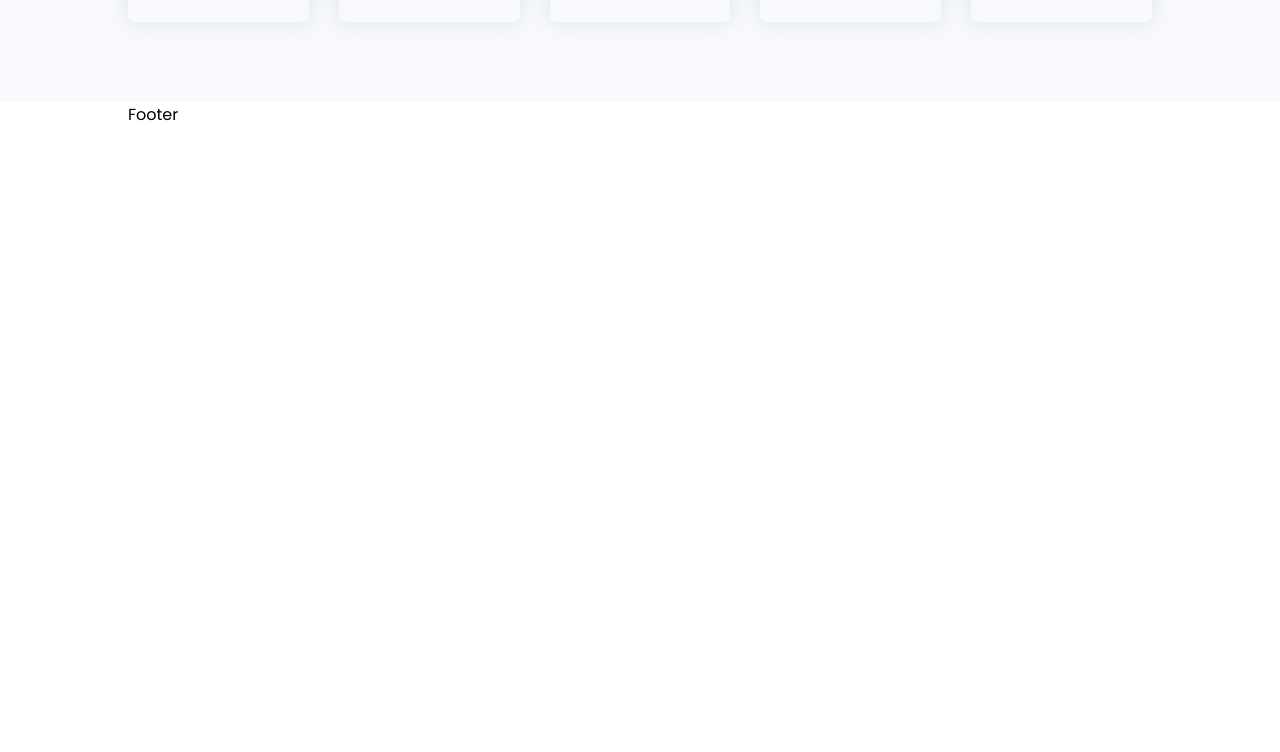
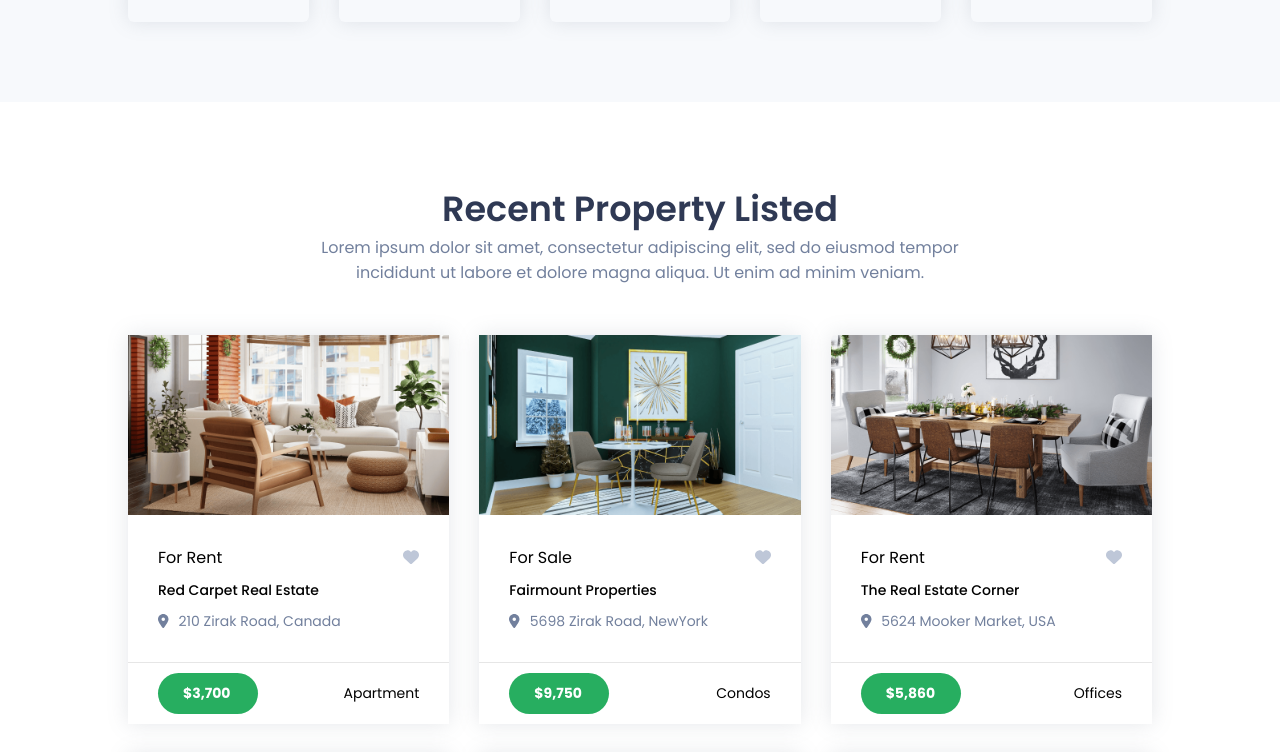
Before and after one commit to danhbui1998/react-landing-page, a React (Create React App) app: page / in a window 1280 px wide. Shown: the part 1178-1930 px from the top of the page. Before the commit the page ends 1305 px from the top, so only its background shows below. Built offline with nearby package versions, Linux system fonts and the light colour scheme.

Commit message:
#6. Xây dựng phần Recent

```diff
--- a/src/App.scss
+++ b/src/App.scss
@@ -1,4 +1,5 @@
 @import './scss/mixin.scss';
+
 .App {
     background-color: #fff;
 }
@@ -30,4 +31,7 @@ input {
 
 section {
     padding: 80px 0;
+    @include sm {
+        padding: 50px 0;
+    }
 }
--- a/src/assets/data/Data.js
+++ b/src/assets/data/Data.js
@@ -3,6 +3,13 @@ import featured2 from '../images/hero/h2.png';
 import featured3 from '../images/hero/h3.png';
 import featured4 from '../images/hero/h4.png';
 import featured5 from '../images/hero/h6.png';
+
+import recent1 from '../images/list/p-1.png';
+import recent2 from '../images/list/p-2.png';
+import recent3 from '../images/list/p-7.png';
+import recent4 from '../images/list/p-4.png';
+import recent5 from '../images/list/p-5.png';
+import recent6 from '../images/list/p-6.png';
 
 export const nav = [
     {
@@ -57,10 +64,10 @@ export const featured = [
         total: '80 Property',
     },
 ];
-export const list = [
+export const recents = [
     {
         id: 1,
-        cover: '../images/list/p-1.png',
+        image: recent1,
         name: 'Red Carpet Real Estate',
         location: '210 Zirak Road, Canada',
         category: 'For Rent',
@@ -69,7 +76,7 @@ export const list = [
     },
     {
         id: 2,
-        cover: '../images/list/p-2.png',
+        image: recent2,
         name: 'Fairmount Properties',
         location: '5698 Zirak Road, NewYork',
         category: 'For Sale',
@@ -78,7 +85,7 @@ export const list = [
     },
     {
         id: 3,
-        cover: '../images/list/p-7.png',
+        image: recent3,
         name: 'The Real Estate Corner',
         location: '5624 Mooker Market, USA',
         category: 'For Rent',
@@ -87,7 +94,7 @@ export const list = [
     },
     {
         id: 4,
-        cover: '../images/list/p-4.png',
+        image: recent4,
         name: 'Herringbone Realty',
         location: '5621 Liverpool, London',
         category: 'For Sale',
@@ -96,7 +103,7 @@ export const list = [
     },
     {
         id: 5,
-        cover: '../images/list/p-5.png',
+        image: recent5,
         name: 'Brick Lane Realty',
         location: '210 Montreal Road, Canada',
         category: 'For Rent',
@@ -105,7 +112,7 @@ export const list = [
     },
     {
         id: 6,
-        cover: '../images/list/p-6.png',
+        image: recent6,
         name: 'Banyon Tree Realty',
         location: '210 Zirak Road, Canada',
         category: 'For Sale',
--- a/src/components/Featured/Featured.scss
+++ b/src/components/Featured/Featured.scss
@@ -10,6 +10,8 @@
         gap: 30px;
     }
     &-item {
+        overflow: hidden;
+
         box-shadow: 0 0 20px 0 rgb(112 121 138 /18%);
         border-radius: 6px;
         text-align: center;
--- a/src/components/Heading/Heading.scss
+++ b/src/components/Heading/Heading.scss
@@ -1,3 +1,4 @@
+@import '../../scss/mixin.scss';
 .heading {
     text-align: center;
     width: 70%;
@@ -11,4 +12,12 @@
     p {
         color: #72809d;
     }
+    @include xs {
+        width: 80%;
+    }
+    @include xxs {
+        h2 {
+            font-size: 30px;
+        }
+    }
 }
--- /dev/null
+++ b/src/components/Recent/Recent.jsx
@@ -0,0 +1,19 @@
+import Heading from '../Heading';
+import RecentCard from './RecentCard';
+import './Recent.scss';
+
+function Recent() {
+    return (
+        <section className="recent">
+            <div className="container">
+                <Heading
+                    title="Recent Property Listed"
+                    subtitle="Lorem ipsum dolor sit amet, consectetur adipiscing elit, sed do eiusmod tempor incididunt ut labore et dolore magna aliqua. Ut enim ad minim veniam."
+                />
+                <RecentCard />
+            </div>
+        </section>
+    );
+}
+
+export default Recent;
--- /dev/null
+++ b/src/components/Recent/Recent.scss
@@ -0,0 +1,70 @@
+@import '../../scss/variables.scss';
+@import '../../scss/mixin.scss';
+.recent {
+    &-card {
+        margin-top: 50px;
+        width: 100%;
+        display: grid;
+        grid-template-columns: repeat(3, 1fr);
+        gap: 30px;
+    }
+    &-item {
+        box-shadow: $box-shadow;
+        overflow: hidden;
+    }
+    &-img {
+        cursor: pointer;
+        height: 180px;
+        img {
+            width: 100%;
+            height: 100%;
+            object-fit: cover;
+        }
+    }
+    &-text {
+        padding: 30px;
+        border-bottom: $border;
+        .category {
+            .heart-icon {
+                color: #bec7d8;
+            }
+        }
+        h4 {
+            font-weight: 500;
+            font-size: 14px;
+            margin-top: 10px;
+        }
+        .location {
+            margin-top: 10px;
+            font-size: 14px;
+            color: #72809d;
+            span {
+                margin-left: 10px;
+            }
+        }
+    }
+    &-bottom {
+        padding: 10px 30px;
+
+        .btn-price {
+            padding: 10px 20px;
+            font-size: 14px;
+        }
+        span {
+            font-size: 14px;
+        }
+    }
+    @include sm {
+        &-card {
+            grid-template-columns: repeat(2, 1fr);
+        }
+    }
+    @include xs {
+        &-card {
+            grid-template-columns: repeat(1, 1fr);
+        }
+        &-img {
+            height: 250px;
+        }
+    }
+}
--- /dev/null
+++ b/src/components/Recent/RecentCard.jsx
@@ -0,0 +1,38 @@
+import { FontAwesomeIcon } from '@fortawesome/react-fontawesome';
+import { faHeart, faLocationDot } from '@fortawesome/free-solid-svg-icons';
+
+import { recents } from '../../assets/data/Data';
+import Button from '../Button';
+
+function RecentCard() {
+    return (
+        <div className="recent-card">
+            {recents.map((item, index) => (
+                <div className="recent-item">
+                    <div className="recent-img">
+                        <img src={item.image} alt={item.type} />
+                    </div>
+                    <div className="recent-text">
+                        <div className="category flex">
+                            {item.category}
+                            <div className="heart-icon">
+                                <FontAwesomeIcon icon={faHeart} />
+                            </div>
+                        </div>
+                        <h4>{item.name}</h4>
+                        <p className="location">
+                            <FontAwesomeIcon icon={faLocationDot} />
+                            <span>{item.location}</span>
+                        </p>
+                    </div>
+                    <div className="recent-bottom flex">
+                        <Button className="btn-price" rounded title={item.price} />
+                        <span>{item.type}</span>
+                    </div>
+                </div>
+            ))}
+        </div>
+    );
+}
+
+export default RecentCard;
--- /dev/null
+++ b/src/components/Recent/index.js
@@ -0,0 +1 @@
+export { default } from './Recent';
--- a/src/pages/Home/Home.jsx
+++ b/src/pages/Home/Home.jsx
@@ -1,11 +1,13 @@
 import Banner from '../../components/Banner';
 import Featured from '../../components/Featured';
+import Recent from '../../components/Recent';
 import './Home.scss';
 function Home() {
     return (
         <div className="home">
             <Banner />
             <Featured />
+            <Recent />
         </div>
     );
 }
--- a/src/scss/variables.scss
+++ b/src/scss/variables.scss
@@ -5,3 +5,6 @@ $color-grey: #808080;
 
 $header-height: 80px;
 $header-mobile-height: 60px;
+
+$box-shadow: 0 0 20px 0 rgb(112 121 138 /18%);
+$border: 1px solid rgba(128, 128, 128, 0.2);
```
